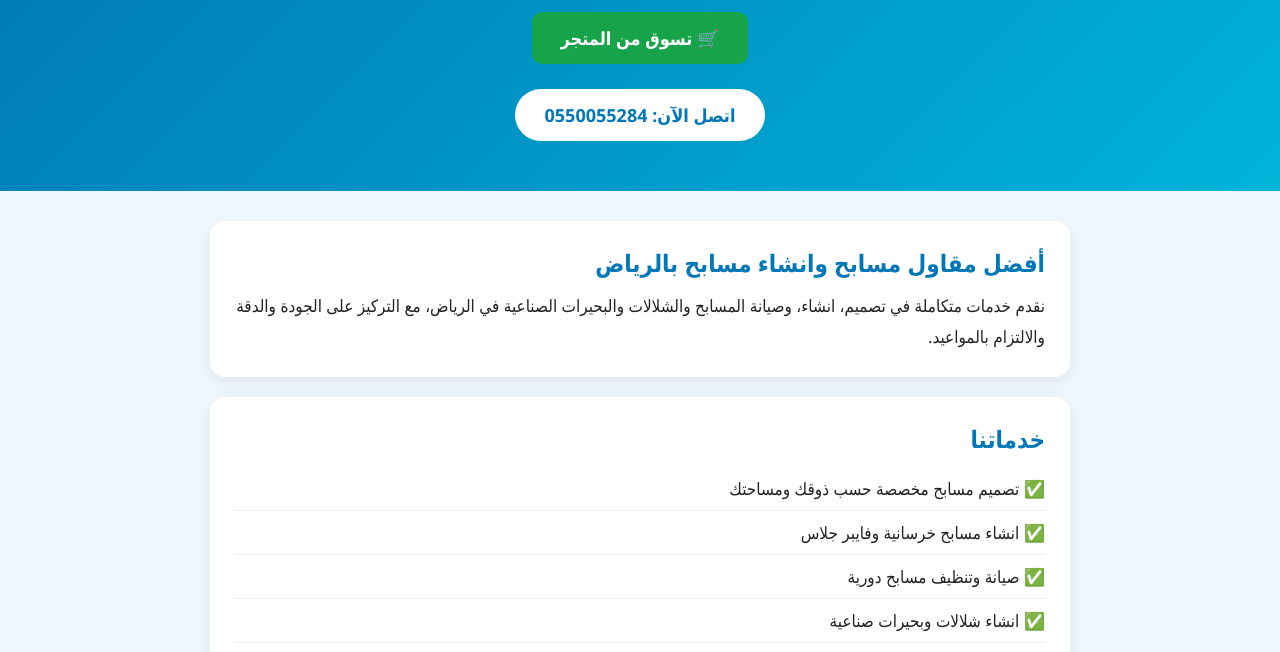
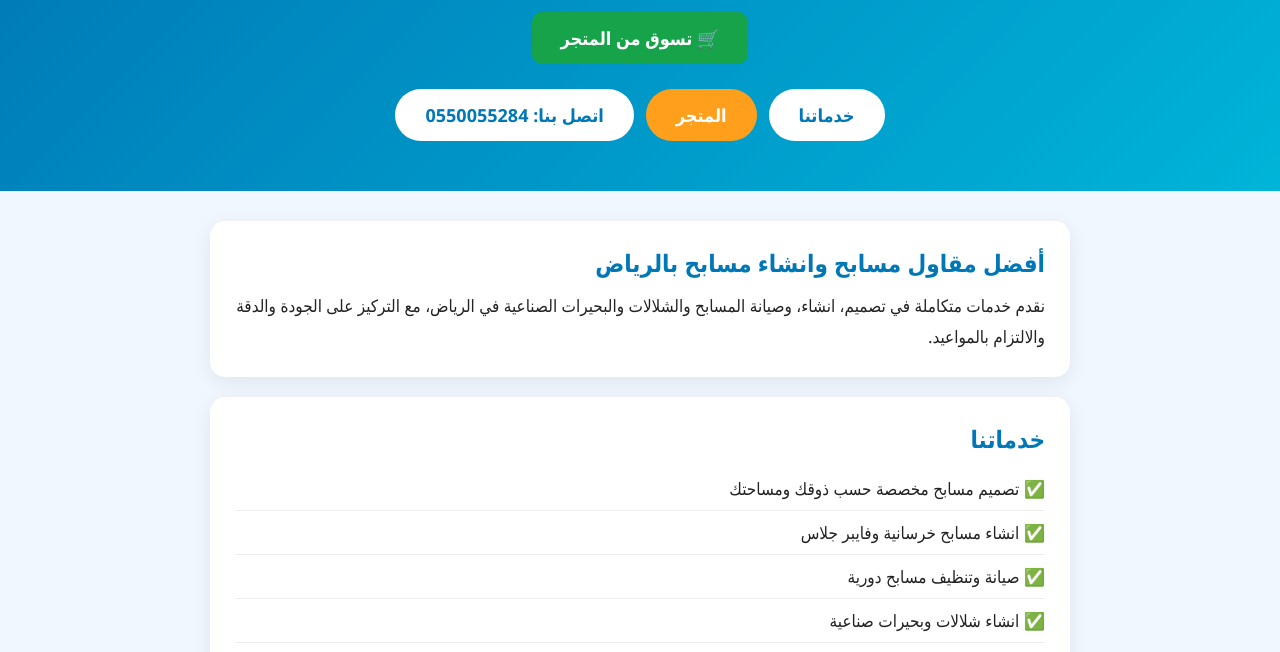
Before and after one commit to mustafaaes60-source/horiapoo.com.2096, a plain HTML site: page index.html in a window 1280 px wide. Shown: the part 135-787 px from the top of the page. Drawn offline with Linux system fonts and the light colour scheme.

Commit message:
Update CTA section and add new links

```diff
--- a/index.html
+++ b/index.html
@@ -12,8 +12,9 @@
   header{background:linear-gradient(135deg,#0077b6,#00b4d8);color:#fff;padding:50px 20px;text-align:center}
   header h1{font-size:32px;margin-bottom:15px}
   header p{font-size:18px;opacity:.95}
-  .cta{margin-top:25px}
+  .cta{margin-top:25px;display:flex;gap:12px;justify-content:center;flex-wrap:wrap}
   .cta a{background:#fff;color:#0077b6;padding:14px 30px;border-radius:30px;text-decoration:none;font-weight:bold;font-size:18px;display:inline-block}
+  .cta a.btn-store{background:#ff9f1c;color:#fff}
   .container{max-width:900px;margin:30px auto;padding:0 20px}
   .box{background:#fff;padding:25px;border-radius:15px;box-shadow:0 5px 20px rgba(0,0,0,.08);margin-bottom:20px}
   .box h2{color:#0077b6;margin-bottom:12px}
@@ -30,7 +31,9 @@
   <h1>شركة حور لمسابح الرياض</h1>
   <p id="welcome-text">جاري تحميل...</p>
   <div class="cta">
-    <a href="tel:0550055284">اتصل الآن: <span class="phone-number">0550055284</span></a>
+    <a href="#services">خدماتنا</a>
+    <a href="https://horiapool.com/shop/" class="btn-store">المتجر</a>
+    <a href="tel:0550055284">اتصل بنا: <span class="phone-number">0550055284</span></a>
   </div>
 </header>
 
@@ -40,7 +43,7 @@
     <p style="font-size:17px;line-height:1.8">نقدم خدمات متكاملة في تصميم، انشاء، وصيانة المسابح والشلالات والبحيرات الصناعية في الرياض، مع التركيز على الجودة والدقة والالتزام بالمواعيد.</p>
   </div>
 
-  <div class="box">
+  <div class="box" id="services">
     <h2>خدماتنا</h2>
     <ul>
       <li>تصميم مسابح مخصصة حسب ذوقك ومساحتك</li>
@@ -52,7 +55,7 @@
     </ul>
   </div>
 
-  <div class="box">
+  <div class="box" id="contact">
     <h2>تواصل معنا</h2>
     <div class="phone">📞 <span class="phone-number">0550055284</span></div>
     <p style="text-align:center;font-size:17px">متاحين في جميع أحياء الرياض - اتصل الآن واحصل على معاينة مجانية</p>
```
